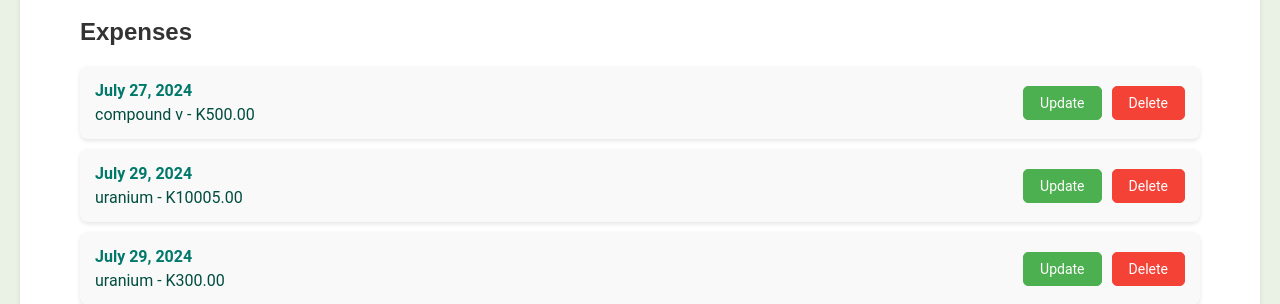
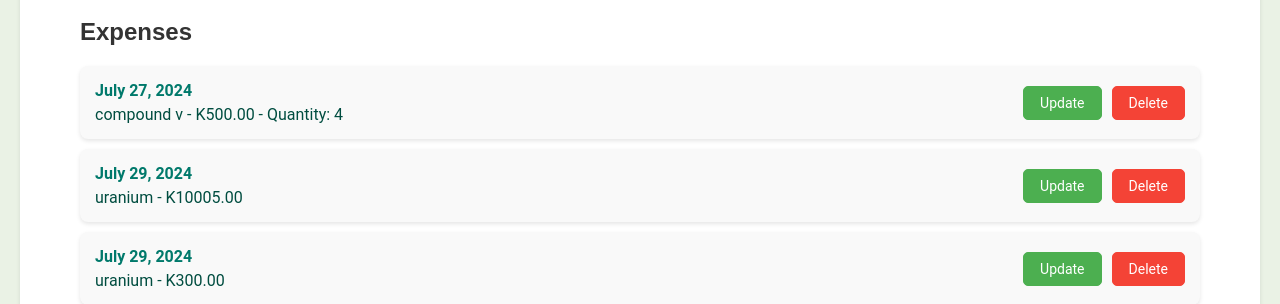
Before and after one commit to mwizG/manhatton, a Django app: page /logbook/ in a window 1280 px wide. Shown: the part 992-1296 px from the top of the page. Run offline with Django 5.2, Linux system fonts and the light colour scheme; a user stored in the database is signed in; data comes from the database, SQL or seed files in the repository; both versions use the stored data as it was after the commit.

Commit message:
added quantities

```diff
--- a/ireen/logbook/forms.py
+++ b/ireen/logbook/forms.py
@@ -4,7 +4,7 @@ from .models import Expense, Sale
 class ExpenseForm(forms.ModelForm):
     class Meta:
         model = Expense
-        fields = ['item', 'amount_spent', 'date']
+        fields = ['item', 'amount_spent', 'quantity', 'date']  # Added 'quantity'
         widgets = {
             'date': forms.DateInput(format='%Y-%m-%d', attrs={'type': 'date'})
         }
@@ -12,7 +12,7 @@ class ExpenseForm(forms.ModelForm):
 class SaleForm(forms.ModelForm):
     class Meta:
         model = Sale
-        fields = ['product', 'amount_earned', 'date']
+        fields = ['product', 'amount_earned', 'quantity', 'date']  # Added 'quantity'
         widgets = {
             'date': forms.DateInput(format='%Y-%m-%d', attrs={'type': 'date'})
         }
--- a/ireen/logbook/models.py
+++ b/ireen/logbook/models.py
@@ -5,6 +5,7 @@ class Expense(models.Model):
     user = models.ForeignKey(User, on_delete=models.CASCADE)
     item = models.CharField(max_length=100)
     amount_spent = models.DecimalField(max_digits=10, decimal_places=2)
+    quantity = models.PositiveIntegerField(null=True, blank=True)  # New quantity field
     date = models.DateField()
 
     def __str__(self):
@@ -14,6 +15,7 @@ class Sale(models.Model):
     user = models.ForeignKey(User, on_delete=models.CASCADE)
     product = models.CharField(max_length=100)
     amount_earned = models.DecimalField(max_digits=10, decimal_places=2)
+    quantity = models.PositiveIntegerField(null=True, blank=True)  # New quantity field
     date = models.DateField()
 
     def __str__(self):
--- a/ireen/logbook/templates/logbook/index.html
+++ b/ireen/logbook/templates/logbook/index.html
@@ -221,7 +221,7 @@
                         <li class="list-item">
                             <div class="item-details">
                                 <span class="item-date">{{ expense.date }}</span>
-                                <span class="item-info">{{ expense.item }} - K{{ expense.amount_spent }}</span>
+                                <span class="item-info">{{ expense.item }} - K{{ expense.amount_spent }}{% if expense.quantity %} - Quantity: {{ expense.quantity }}{% endif %}</span>  <!-- Display quantity if available -->
                             </div>
                             <div class="actions">
                                 <a href="{% url 'logbook:update_expense' expense.pk %}" class="btn btn-primary">Update</a>
@@ -240,7 +240,7 @@
                         <li class="list-item">
                             <div class="item-details">
                                 <span class="item-date">{{ sale.date }}</span>
-                                <span class="item-info">{{ sale.product }} - K{{ sale.amount_earned }}</span>
+                                <span class="item-info">{{ sale.product }} - K{{ sale.amount_earned }}{% if sale.quantity %} - Quantity: {{ sale.quantity }}{% endif %}</span>  <!-- Display quantity if available -->
                             </div>
                             <div class="actions">
                                 <a href="{% url 'logbook:update_sale' sale.pk %}" class="btn btn-primary">Update</a>
@@ -251,6 +251,7 @@
                 </ul>
                 <button class="btn btn-primary" onclick="window.location.href='{% url 'logbook:add_sale' %}'">Add Sale</button>
             </div>
+
         </div>
     </div>
 </body>
```
Also changed, not shown: ireen/db.sqlite3, ireen/logbook/migrations/0003_expense_quantity_sale_quantity.py (added).
